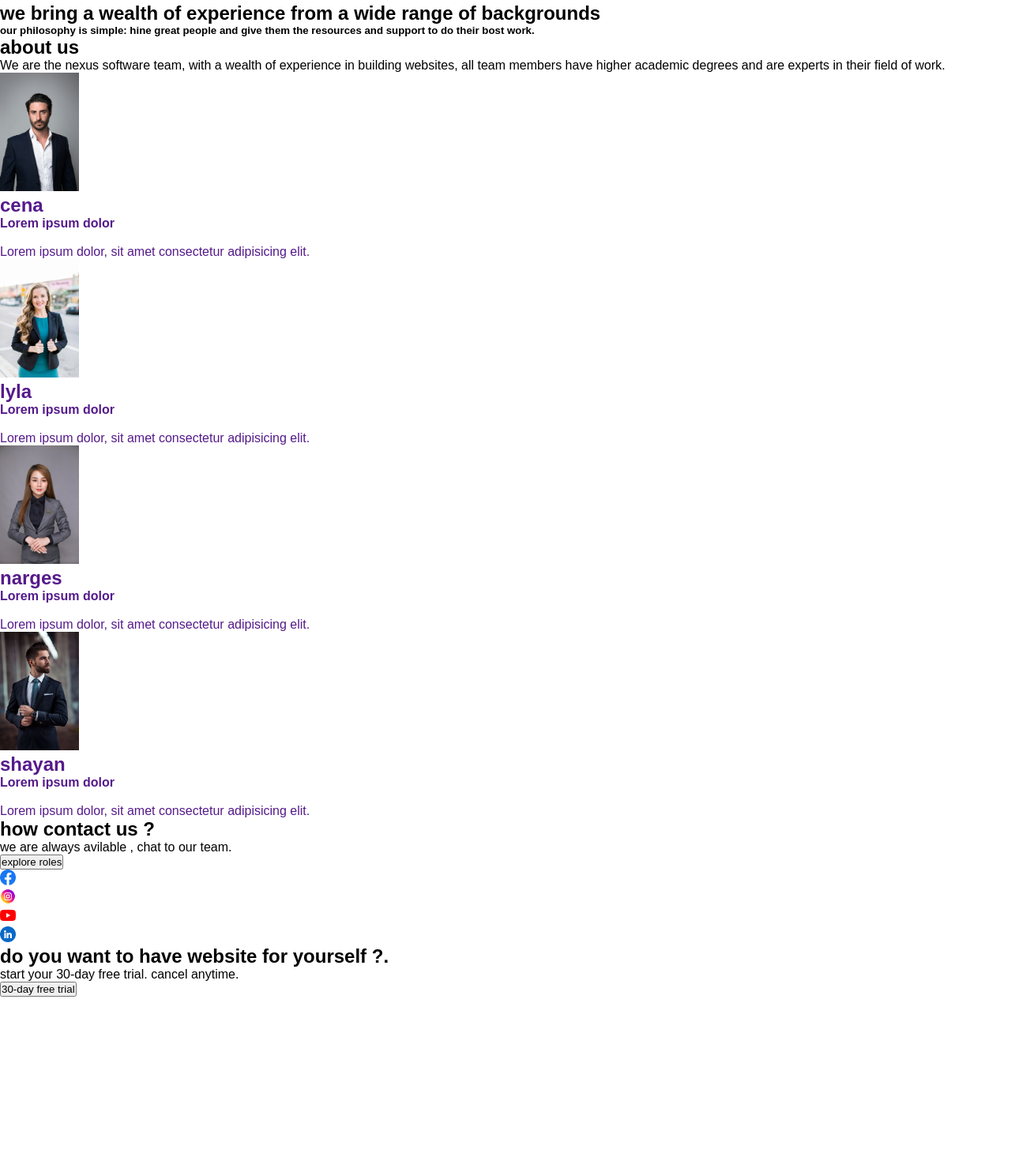
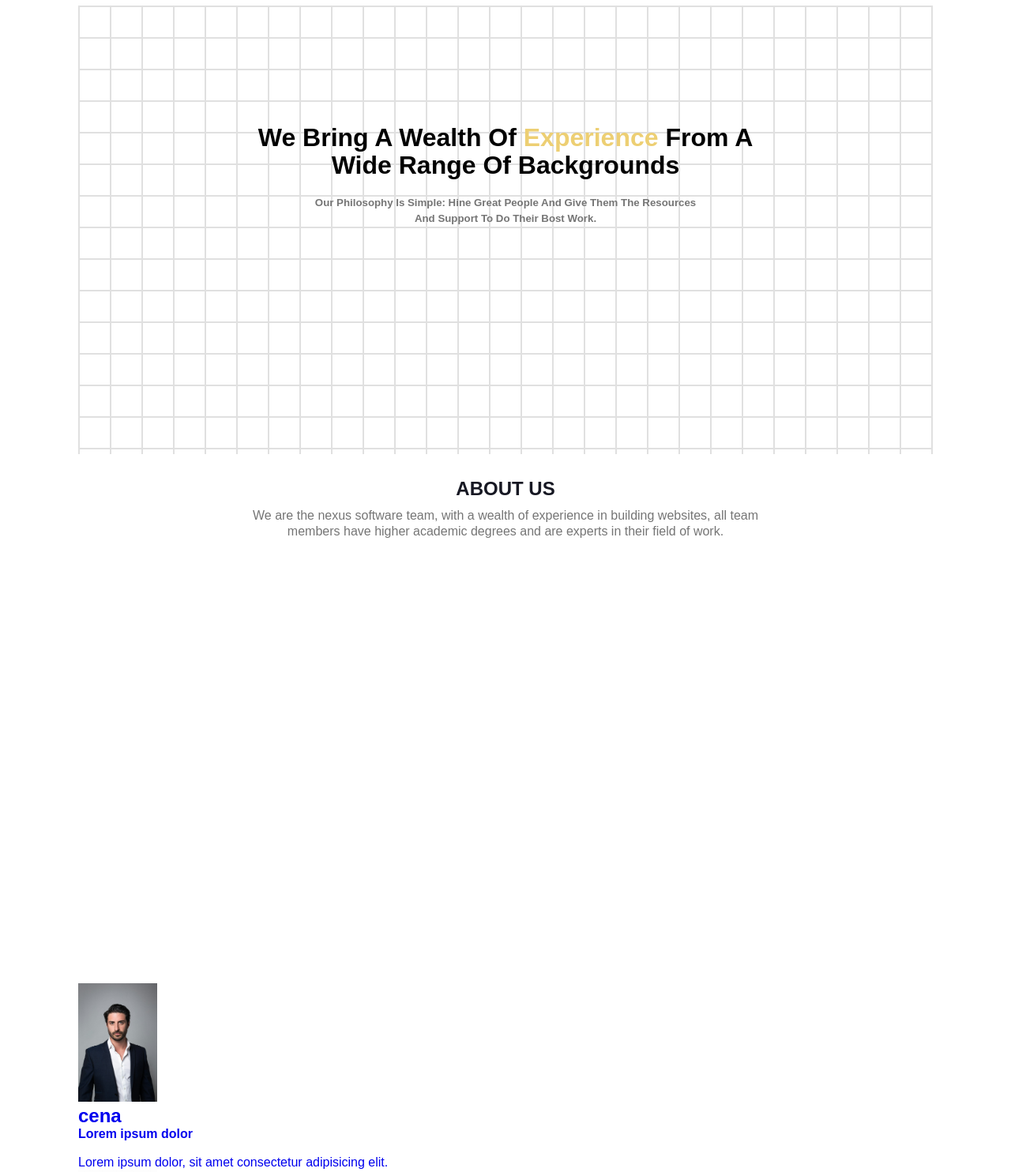
Before and after one commit to Nargeskalhor/Nexus, a plain HTML site: page index.html in a window 1280 px wide. Shown: the part 85-1569 px from the top of the page at 79% size. Before the commit the page ends 1347 px from the top, so only its background shows below. Drawn offline with Linux system fonts and the light colour scheme.

Commit message:
add style

```diff
--- a/index.html
+++ b/index.html
@@ -4,13 +4,18 @@
     <meta charset="UTF-8" />
     <meta name="viewport" content="width=device-width, initial-scale=1.0" />
     <title>NEXUS</title>
+    <link
+    rel="shortcut icon"
+    href="./assets/logo/logo-2.png"
+    type="image/x-icon"
+    />
     <link rel="stylesheet" href="src/style/main.css" />
   </head>
   <body>
     <!-- header website => completed -->
     <header>
       <nav class="navbar">
-        <a href="#">
+        <a href="./index.html">
           <img class="logo" src="./assets/logo/logo.png" alt="Logo-website" />
         </a>
 
@@ -37,46 +42,43 @@
     </header>
 
     <!-- main website -->
-    <main>
-      <!-- hero section or home section => **leyla** -->
+    <main class="main">
+      <!-- hero section -->
       <section class="hero-section">
-        <h1>
-          we bring a wealth of experience from a wide range of backgrounds
+        <div class="hero-container">
+          <h1 class="main-title">
+            we bring a wealth of <strong class="exprience">experience</strong> from a wide range of backgrounds
           </h1>
-        <h5>
+          <h5 class="main-title-desc">
             our philosophy is simple: hine great people and give them the
             resources and support to do their bost work.
           </h5>
+        </div>
       </section>
 
-      <!-- about us section => **narges**-->
-      <section class="about-us-section">
-        <!-- h2 => about us -->
-        <!-- p => We are the nexus software team, with a wealth of experience in building websites, all team members have higher academic degrees and are experts in their field of work. -->
-        <h2>about us</h2>
-        <p>
+      <!-- about us section-->
+      <section id="about-us" class="about-us-section">
+        <div class="title-container">
+          <div class="text-container">
+            <h2 class="about-title">about us</h2>
+            <p class="about-desc">
               We are the nexus software team, with a wealth of experience in
               building websites, all team members have higher academic degrees and
               are experts in their field of work.
             </p>
-
-        <!-- img -->
-        <!-- h5 => name -->
-        <!-- p => description -->
+          </div>
+        </div>
       </section>
 
-      <!-- blogs section => **shayan** -->
-      <section class="blogs-section">
-        <!-- img -->
-        <!-- h5 => name -->
-        <!-- a => link personal pages -->
-        <a href=""
+      <!-- blogs section-->
+      <section id="blogs" class="blogs-section">
+        <a href="#"
           ><div class="blog-box">
             <img
               width="100px"
               class="blog-image"
               src="assets/img/cena-img.jpg"
-              alt=""
+              alt="cena-img"
             />
             <h2>cena</h2>
 
@@ -85,13 +87,13 @@
             <p>Lorem ipsum dolor, sit amet consectetur adipisicing elit.</p>
           </div></a
         >
-        <a href=""
+        <a href="#"
           ><div class="blog-box">
             <img
               width="100px"
               class="blog-image"
               src="assets/img/lyla-img.jpg"
-              alt=""
+              alt="lyla-img"
             />
             <h2>lyla</h2>
 
@@ -100,13 +102,13 @@
             <p>Lorem ipsum dolor, sit amet consectetur adipisicing elit.</p>
           </div></a
         >
-        <a href=""
+        <a href="#"
           ><div class="blog-box">
             <img
               width="100px"
               class="blog-image"
               src="assets/img/narges-img.jpg"
-              alt=""
+              alt="narges-img"
             />
             <h2>narges</h2>
 
@@ -115,13 +117,13 @@
             <p>Lorem ipsum dolor, sit amet consectetur adipisicing elit.</p>
           </div></a
         >
-        <a href=""
+        <a href="#"
           ><div class="blog-box">
             <img
               width="100px"
               class="blog-image"
               src="assets/img/shayan-img.jpg"
-              alt=""
+              alt="shayan-img"
             />
             <h2>shayan</h2>
 
@@ -132,16 +134,19 @@
         >
       </section>
 
-      <!-- contact section => **cena**-->
-      <section class="contact-section">
+      <!-- contact section-->
+      <section id="contact" class="contact-section">
         <div class="contact-container">
+          <div class="contact-sec1-container">
             <h1>how contact us ?</h1>
             <p>we are always avilable , chat to our team.</p>
 
-          <div class="">
             <div class="roles">
               <button class="roles-button">explore roles</button>
             </div>
+          </div>
+
+          <div class="social-icons-container">
             <div class="social">
               <!-- facebook -->
               <div class="facebook">
@@ -183,9 +188,11 @@
     </main>
     <!-- footer website => **cena** -->
     <footer class="footer">
+      <div class="footer-container">
         <h2>do you want to have website for yourself ?.</h2>
         <p>start your 30-day free trial. cancel anytime.</p>
         <button>30-day free trial</button>
+      </div>
     </footer>
   </body>
 </html>
--- a/src/style/main.css
+++ b/src/style/main.css
@@ -5,6 +5,11 @@
   list-style-type: none;
   text-decoration: none;
   font-family: Arial, Helvetica, sans-serif;
+  scroll-behavior: smooth;
+}
+::selection {
+  background: #edcf73;
+  color: #000;
 }
 /* navbar styles */
 .navbar {
@@ -13,7 +18,7 @@
   justify-content: space-between;
   max-width: 1080px;
   margin: 0px auto;
-    padding: 15px 0px 15px 0px;
+  padding: 17px 0px 17px 0px;
 }
 /* logo */
 .logo {
@@ -29,21 +34,29 @@
   text-transform: uppercase;
 }
 .nav > li {
-    margin-left: 20px;
+  margin-left: 30px;
   text-transform: capitalize;
 }
 .nav > li > a {
   color: black;
+  transition: ease-in .1s;
+}
+.nav > li > a:hover{
+  color: #edcf73;
 }
 /* navbar buttons */
 .signin {
   margin-left: 5px;
-    color: rgb(255, 255, 255);
+  color: #ffffff;
   text-transform: capitalize;
-    background: black;
+  background: #000000;
   padding: 10px;
   border-radius: 10px;
   border: none;
+  transition: all .2s;
+}
+.signin:hover{
+  background: #edcf73;
 }
 .login {
   color: black;
@@ -52,4 +65,143 @@
   padding: 9px;
   border-radius: 10px;
   background: none;
+  transition: all .2s;
 }
+.login:hover{
+  background: #edcf73;
+}
+/* main area */
+.main {
+  max-width: 1082px;
+  margin: 0px auto;
+}
+.hero-section {
+  width: 100%;
+  height: 71vh;
+  background-image: linear-gradient(#e0e0e0 2px, transparent 2px), linear-gradient(to right, #e0e0e0 2px, transparent 2px);
+  background-size: 40px 40px;
+  /* background-color: #47d3ff; */
+}
+.hero-section {
+  padding-top: 150px;
+}
+.hero-container {
+  text-transform: capitalize;
+}
+.main-title{
+  text-align: center;
+  line-height: 35px;
+  font-size: 2rem;
+  font-weight: 700;
+  width: 700px;
+  margin: 0px auto;
+  margin-bottom: 20px;
+}
+.exprience{
+  color: #edcf73;
+}
+.main-title-desc{
+  width: 500px;
+  line-height: 20px;
+  margin: 0px auto;
+  text-align: center;
+  color: rgb(117, 117, 117);
+}
+/* about-us-section area*/
+.about-us-section{
+  max-width: 1080px;
+  height: 80vh;
+  margin: 0px auto;
+  padding: 0px 10px 0px 10px;
+}
+.title-container{
+  text-align: center;
+  margin-top: 30px;
+}
+.about-title{
+  text-transform: uppercase;
+  color: rgb(23, 24, 35);
+  margin-bottom: 10px;
+}
+.about-desc{
+  width: 650px;
+  margin: 0px auto;
+  color: rgb(117, 117, 117);
+  line-height: 20px;
+}
+/* contact us styles */
+.contact-section{
+  margin:40px 0px 40px 0px;
+  background-image: linear-gradient(#d3d3d3 2px, transparent 2px), linear-gradient(to right, #d3d3d3 2px, transparent 2px);
+  background-size: 20px 20px;
+  height: 19vh;
+}
+.contact-container{
+  display: flex;
+  align-items: center;
+  justify-content: space-between;
+  padding: 20px 20px 20px 20px;
+}
+.contact-sec1-container > h1{
+  font-size: 1.7rem;
+  margin-bottom: 8px;
+}
+.contact-sec1-container > p{
+  margin-bottom: 6px;
+  color: rgb(54, 54, 54);
+}
+.roles-button{
+  background: #edcf73;
+  color: #000;
+  padding: 7px 20px;
+  border: none;
+  border-radius: 10px;
+  transition: all .2s;
+}
+.roles-button:hover{
+  cursor: pointer;
+  background: #000;
+  color: #fff;
+}
+/* social */
+.social{
+  display: flex;
+  align-items: center;
+}
+.social > div{
+  margin-left: 10px;
+}
+/* footer */
+.footer{
+  background: #070707;
+  height: 30vh;
+  padding-top: 50px;
+  background-image: linear-gradient(#161616 2px, transparent 2px), linear-gradient(to right, #161616 2px, transparent 2px);
+  background-size: 20px 20px;
+}
+.footer-container{
+  max-width: 1080px;
+  margin: 0px auto;
+  color: #ffffff;
+  text-align: center;
+}
+.footer-container > h2{
+  margin-bottom: 10px;
+}
+.footer-container > p{
+  margin-bottom: 10px;
+  color: #dadada;
+}
+.footer-container > button{
+  background: none;
+  border: 1px solid #edcf73;
+  color: #edcf73;
+  padding: 10px 20px;
+  border-radius: 5px;
+  transition: all .2s;
+}
+.footer-container > button:hover{
+  background: #edcf73;
+  color: #000;
+  cursor: pointer;
+}
```
Lines whose indentation alone changed are shown as unchanged.
